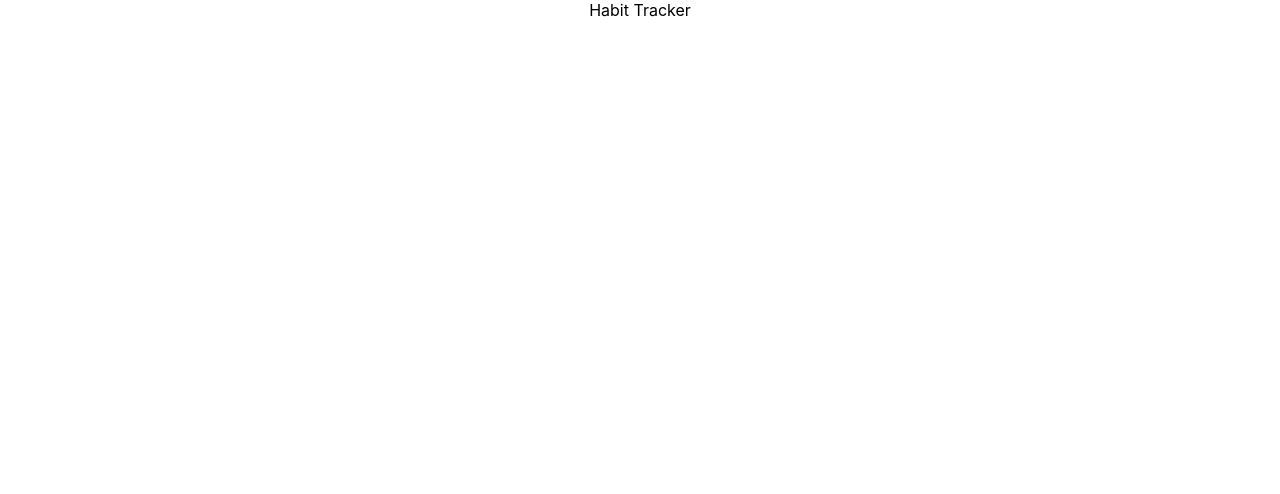
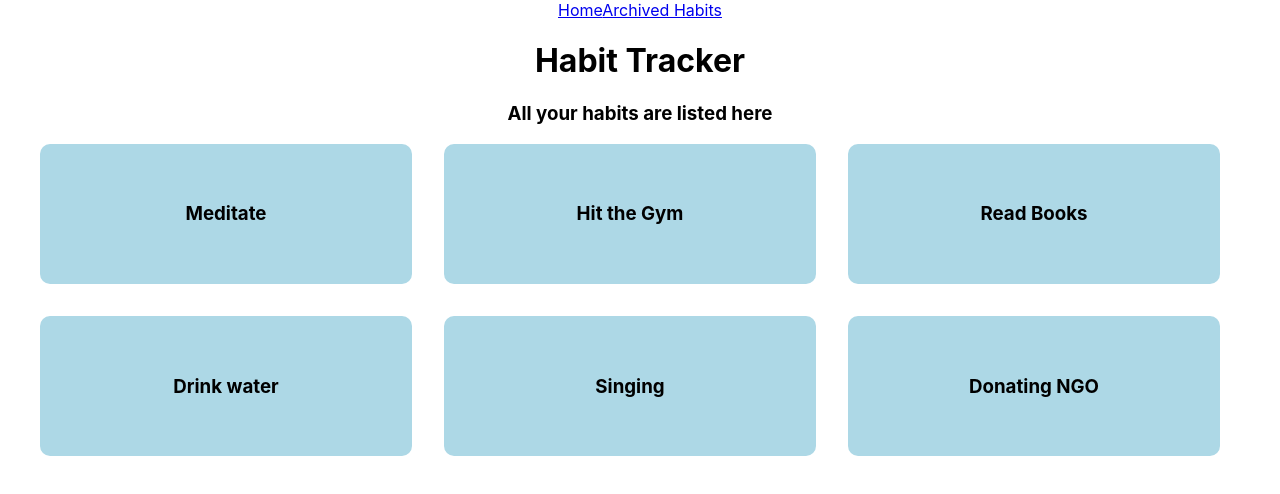
Before and after one commit to SudiptaChakraborty51/habit-tracker, a React (Create React App) app: page / in a window 1280 px wide. Shown: the top 494 px of the page. Built offline with nearby package versions, Linux system fonts and the light colour scheme.

Commit message:
feat: landing page and setup

```diff
--- a/src/App.js
+++ b/src/App.js
@@ -1,9 +1,17 @@
-import './App.css';
+import "./App.css";
+import { Routes, Route } from "react-router-dom";
+import HabitLanding from "./pages/habitLanding";
+import ArchivedHabits from "./pages/archivedHabits";
+import Navbar from "./components/navbar";
 
 function App() {
   return (
     <div className="App">
-      Habit Tracker
+      <Navbar />
+      <Routes>
+        <Route path="/" element={<HabitLanding />} />
+        <Route path="/archived-habits" element={<ArchivedHabits />} />
+      </Routes>
     </div>
   );
 }
--- /dev/null
+++ b/src/components/habitCard.css
@@ -0,0 +1,12 @@
+ul {
+    list-style: none;
+    display: grid;
+    grid-template-columns: 30% 30% 30%;
+    gap: 2rem;
+}
+
+li {
+    border-radius: 10px;
+    background-color: lightblue;
+    padding: 40px;
+}
--- /dev/null
+++ b/src/components/habitCard.jsx
@@ -0,0 +1,12 @@
+import React from "react";
+import "./habitCard.css";
+
+const HabitCard = ({ habitData }) => {
+  return (
+    <li>
+      <h3>{habitData.name}</h3>
+    </li>
+  );
+};
+
+export default HabitCard;
--- /dev/null
+++ b/src/components/navbar.jsx
@@ -0,0 +1,13 @@
+import React from 'react';
+import { NavLink } from 'react-router-dom';
+
+const Navbar = () => {
+  return (
+    <nav>
+        <NavLink to="/">Home</NavLink>
+        <NavLink to="/archived-habits">Archived Habits</NavLink>
+    </nav>
+  )
+}
+
+export default Navbar
--- /dev/null
+++ b/src/contexts/habitContext.jsx
@@ -0,0 +1,20 @@
+import React, { createContext, useReducer } from "react";
+import { habits } from "../data";
+import { habitReducer } from "../reducer/habitReducer";
+
+export const HabitContext = createContext();
+
+const HabitProvider = ({ children }) => {
+  const initial = {
+    habitsData: habits,
+  };
+
+  const [habitState, habitDispatch] = useReducer(habitReducer, initial);
+  return (
+    <HabitContext.Provider value={{ habitState, habitDispatch }}>
+      {children}
+    </HabitContext.Provider>
+  );
+};
+
+export default HabitProvider;
--- /dev/null
+++ b/src/data.jsx
@@ -0,0 +1,50 @@
+export const habits = [
+  {
+    id: 1,
+    name: "Meditate",
+    repeat: "daily",
+    goal: "30 minutes",
+    time: "morning",
+    startDate: "18-06-2023",
+  },
+  {
+    id: 2,
+    name: "Hit the Gym",
+    repeat: "daily",
+    goal: "1 hour",
+    time: "evening",
+    startDate: "18-06-2023",
+  },
+  {
+    id: 3,
+    name: "Read Books",
+    repeat: "daily",
+    goal: "2 chapters",
+    time: "morning",
+    startDate: "18-06-2023",
+  },
+  {
+    id: 4,
+    name: "Drink water",
+    repeat: "hourly",
+    goal: "7 glasses",
+    time: "all day",
+    startDate: "18-06-2023",
+  },
+  {
+    id: 5,
+    name: "Singing",
+    repeat: "weekly",
+    goal: "2 hours",
+    time: "afternoon",
+    startDate: "18-06-2023",
+  },
+  {
+    id: 6,
+    name: "Donating NGO",
+    repeat: "monthly",
+    goal: "10 times",
+    time: "any time",
+    startDate: "18-06-2023",
+  }
+];
--- a/src/index.js
+++ b/src/index.js
@@ -3,12 +3,15 @@ import ReactDOM from "react-dom/client";
 import "./index.css";
 import App from "./App";
 import { BrowserRouter as Router } from "react-router-dom";
+import HabitProvider from "./contexts/habitContext";
 
 const root = ReactDOM.createRoot(document.getElementById("root"));
 root.render(
   <React.StrictMode>
     <Router>
-      <App />
+      <HabitProvider>
+        <App />
+      </HabitProvider>
     </Router>
   </React.StrictMode>
 );
--- /dev/null
+++ b/src/pages/archivedHabits.jsx
@@ -0,0 +1,11 @@
+import React from 'react'
+
+const ArchivedHabits = () => {
+  return (
+    <div>
+
+    </div>
+  )
+}
+
+export default ArchivedHabits
--- /dev/null
+++ b/src/pages/habitLanding.jsx
@@ -0,0 +1,20 @@
+import React, { useContext } from "react";
+import { HabitContext } from "../contexts/habitContext";
+import HabitCard from "../components/habitCard";
+
+const HabitLanding = () => {
+  const { habitState } = useContext(HabitContext);
+  return (
+    <div>
+      <h1>Habit Tracker</h1>
+      <h3>All your habits are listed here</h3>
+      <ul>
+        {habitState?.habitsData?.map((data) => (
+          <HabitCard key={data.id} habitData={data} />
+        ))}
+      </ul>
+    </div>
+  );
+};
+
+export default HabitLanding;
--- /dev/null
+++ b/src/reducer/habitReducer.jsx
@@ -0,0 +1,6 @@
+export const habitReducer = (state, action) => {
+    switch(action.type) {
+        default:
+            return state;
+    }
+}
```
